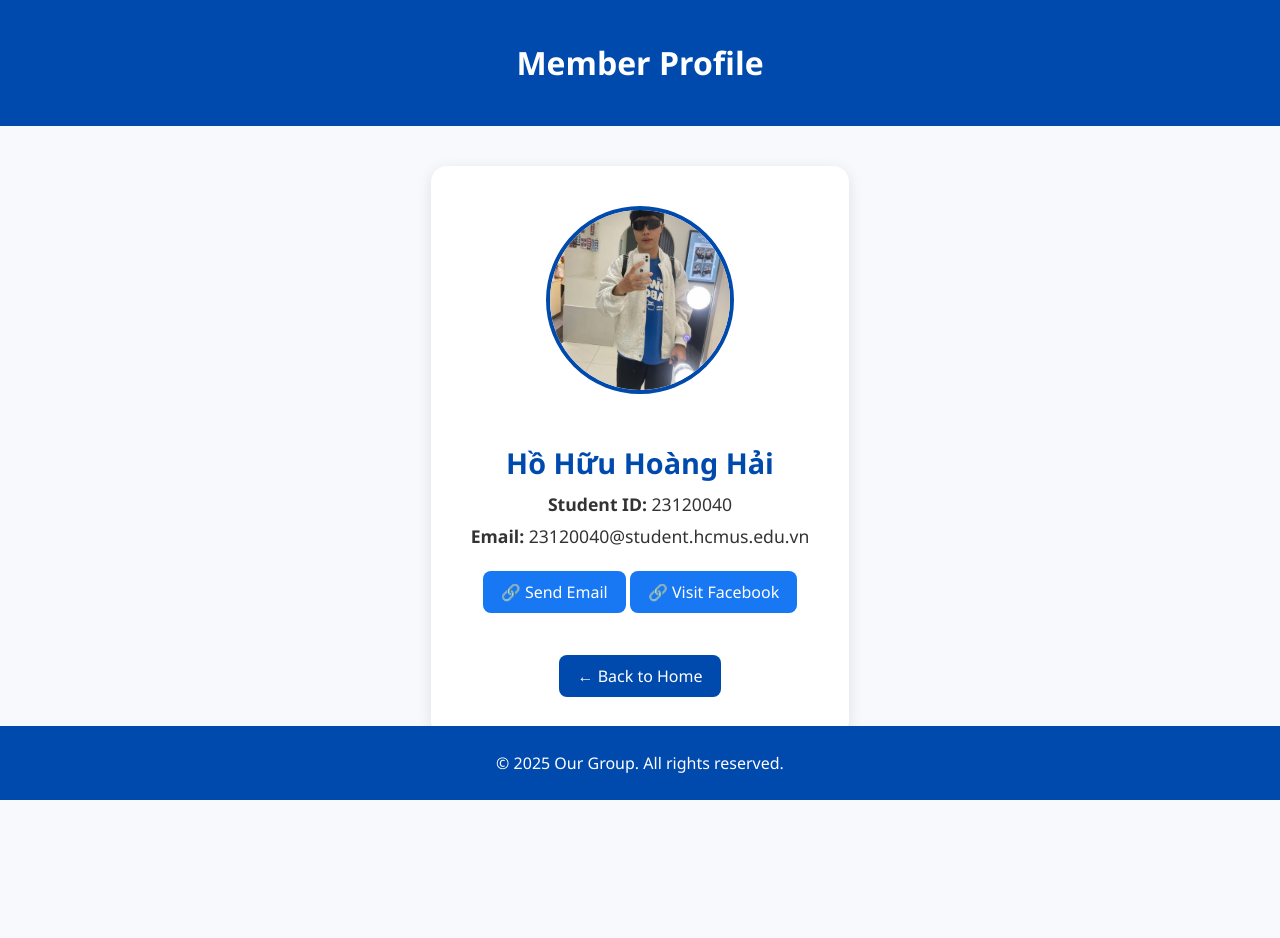
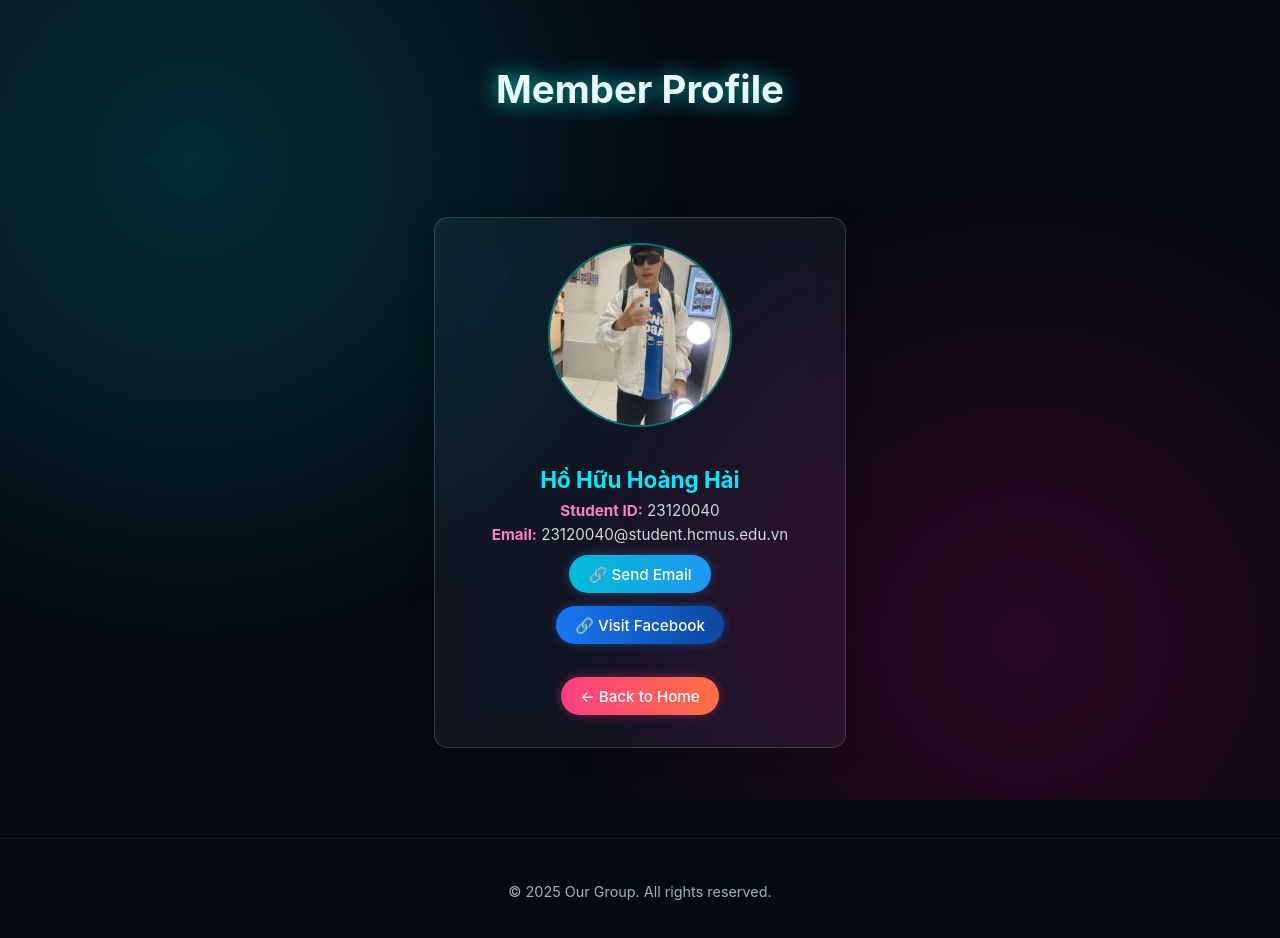
Before and after one commit to TNhanTis/GA02_Group_Web, a plain HTML site: page Members/23120040/23120040.html in a window 1280 px wide. Before the commit the page ends 800 px from the top, so only its background shows below. Drawn offline with Linux system fonts and the light colour scheme.

Commit message:
Add files via upload

```diff
--- a/css/default.css
+++ b/css/default.css
@@ -1,183 +1,382 @@
+/* =====================================================
+✨ ĐẲNG CẤP WEBSITE - CSS HOÀN CHỈNH
+Aurora + Glassmorphism + Responsive + Overlay click
+===================================================== */
+/* -------------------- 0. Biến màu & font -------------------- */
+
+:root {
+  --bg-dark: #060a12;
+  --glow-cyan: #00eaff;
+  --glow-magenta: #ff007f;
+  --primary-text: #eaf8ff;
+  --card-bg-opacity: rgba(255, 255, 255, 0.08);
+  --card-border: rgba(255, 255, 255, 0.15);
+  --font-primary: "Inter", "Poppins", sans-serif;
+}
+/* -------------------- 1. Body & Aurora -------------------- */
+
 body {
-    font-family: "Segoe UI", sans-serif;
-    background-color: #f7f9fc;
+  font-family: var(--font-primary);
+  color: var(--primary-text);
+  background-color: var(--bg-dark);
   margin: 0;
-    color: #333;
+  padding: 0;
+  min-height: 100vh;
+  overflow-x: hidden;
+  position: relative;
+}
+body::before {
+  content: "";
+  position: fixed;
+  inset: 0;
+  background: radial-gradient(
+      circle at 15% 20%,
+      rgba(0, 255, 255, 0.15),
+      transparent 40%
+    ),
+    radial-gradient(circle at 80% 80%, rgba(255, 0, 128, 0.15), transparent 40%);
+  animation: auroraMove 12s infinite alternate ease-in-out;
+  z-index: -1;
+}
+@keyframes auroraMove {
+  from {
+    background-position: 10% 10%, 90% 90%;
+  }
+  to {
+    background-position: 20% 30%, 80% 70%;
+  }
+}
+/* -------------------- 2. Header & Footer -------------------- */
+
+/* Ánh xạ thẻ <header> thành .page-header */
+header {
+  text-align: center;
+  padding: 40px 20px 20px;
+}
+header h1 {
+  font-size: 2.4em;
+  color: var(--primary-text);
+  text-shadow: 0 0 15px rgba(0, 255, 255, 0.6), 0 0 35px rgba(0, 255, 255, 0.3);
+  animation: glowPulse 3.5s ease-in-out infinite alternate;
+}
+/* Ánh xạ thẻ <p> trong header */
+header p {
+  font-size: 1em;
+  opacity: 0.8;
+}
+@keyframes glowPulse {
+  from {
+    text-shadow: 0 0 10px rgba(0, 255, 255, 0.5);
+  }
+  to {
+    text-shadow: 0 0 30px rgba(0, 255, 255, 0.9);
+  }
+}
+/* Ánh xạ thẻ <footer> thành .page-footer */
+footer {
+  text-align: center;
+  padding: 30px 0;
+  font-size: 0.9em;
+  opacity: 0.7;
+  border-top: 1px solid rgba(255, 255, 255, 0.1);
+  margin-top: 50px;
+}
+/* -------------------- 3. Layout & Card -------------------- */
+
+/* Ánh xạ thẻ <main> thành .main-layout */
+main {
+  max-width: 1200px;
+  margin: 20px auto;
+  padding: 0 30px;
+  display: flex;
+  flex-wrap: wrap;
+  gap: 30px;
+  justify-content: center;
+}
+/* Class .card sẽ được thêm vào các div bao ngoài table và ảnh */
+.card {
+  background: var(--card-bg-opacity);
+  backdrop-filter: blur(20px) saturate(150%);
+  -webkit-backdrop-filter: blur(20px) saturate(150%);
+  padding: 30px;
+  border-radius: 18px;
+  border: 1px solid var(--card-border);
+  box-shadow: 0 4px 30px rgba(0, 0, 0, 0.3);
+  transition: all 0.4s ease;
+}
+.card:hover {
+  transform: translateY(-6px) scale(1.02);
+  box-shadow: 0 0 20px rgba(0, 255, 255, 0.4), 0 0 40px rgba(255, 0, 128, 0.4);
+  /* Chuyển border-image thành border-color để tránh lỗi hiển thị */
+  border-color: var(--glow-cyan);
+}
+.card-title {
+  font-size: 1.6em;
+  margin-top: 0;
+  margin-bottom: 20px;
+  border-bottom: 2px solid var(--glow-magenta);
+  padding-bottom: 10px;
+  text-shadow: 0 0 8px rgba(255, 0, 128, 0.5);
+}
+/* -------------------- 4. Bảng thành viên -------------------- */
+
+/* Ánh xạ thẻ <table> thành .member-table */
+table {
+  width: 100%;
+  border-collapse: collapse;
   text-align: center;
 }
+table th,
+table td {
+  padding: 12px;
+  border-bottom: 1px solid rgba(255, 255, 255, 0.1);
+}
+table th {
+  color: var(--glow-cyan);
+  text-transform: uppercase;
+  font-weight: 600;
+  letter-spacing: 0.8px;
+}
+table tr:hover td {
+  background: rgba(255, 255, 255, 0.05);
+}
+/* -------------------- 5. Ảnh nhóm & overlay -------------------- */
 
-header {
-    background-color: #004aad;
-    color: white;
-    padding: 20px 0;
+.photo-card {
+  flex: 2;
+  min-width: 320px;
+  position: relative;
+  text-align: center;
 }
-
-main {
-    padding: 20px;
-}
-
-.group-photo {
-    margin: 20px auto;
-    display: inline-block;
+.photo-wrapper {
   position: relative;
-}
-
-.group-photo img {
-    max-width: 100%;
-    height: auto;
-    border-radius: 10px;
-    box-shadow: 0 0 10px rgba(0, 0, 0, 0.3);
-    display: block;
-    margin: 0 auto;
-}
-
-table {
-    border-collapse: collapse;
-    width: 80%;
-    max-width: 800px;
-    margin: 30px auto;
-    background-color: white;
-    box-shadow: 0 4px 15px rgba(0, 0, 0, 0.1);
   border-radius: 12px;
   overflow: hidden;
 }
+.group-photo {
+  width: 100%;
+  height: auto;
+  border-radius: 12px;
+  transition: transform 0.4s ease, box-shadow 0.4s ease;
+  box-shadow: 0 0 15px var(--glow-cyan);
+  border: 1px solid rgba(255, 255, 255, 0.05);
+}
+.group-photo:hover {
+  transform: scale(1.03);
+  box-shadow: 0 0 25px var(--glow-cyan), 0 0 50px var(--glow-magenta);
+}
+/* Overlay vùng click */
 
-th,
-td {
-    border: 1px solid #cdd5e0;
-    padding: 15px;
-    text-align: center;
-    font-size: 1.05em;
+.face-link {
+  position: absolute;
+  display: block;
+  z-index: 5;
+  background: rgba(255, 255, 255, 0.01);
+  border-radius: 100%; /* Đảm bảo hình tròn */
+  transition: box-shadow 0.3s ease, transform 0.3s ease, background 0.3s ease;
 }
 
-th {
-    background-color: #004aad;
-    color: white;
-    font-weight: bold;
+.photo-instruction {
+  margin-top: 15px;
+  font-style: italic;
+  opacity: 0.8;
 }
+/* -------------------- 6. Responsive -------------------- */
 
-tr:nth-child(even) {
-    background-color: #f4f6fb;
+@media (max-width: 1024px) {
+  main {
+    flex-direction: column;
+    align-items: center;
+    padding: 0 20px;
   }
-
-tr:hover {
-    background-color: #eaf2ff;
-    transition: background-color 0.3s;
 }
-
-.back-btn {
-    display: inline-block;
-    margin-top: 20px;
-    background: #004aad;
-    color: white;
-    padding: 10px 15px;
-    border-radius: 5px;
-    text-decoration: none;
+@media (max-width: 768px) {
+  .card {
+    padding: 20px;
   }
-
-.back-btn:hover {
-    background-color: #00317d;
+  header h1 {
+    font-size: 1.8em;
   }
-
-footer {
-    background-color: #004aad;
-    color: white;
-    padding: 10px 0;
-    position: fixed;
-    bottom: 0;
-    width: 100%;
 }
-
+@media (max-width: 480px) {
+  .card-title {
+    font-size: 1.3em;
+  }
+  .photo-instruction {
+    font-size: 0.9em;
+  }
+}
+/* Layout cho trang profile */
+/* ===============================
+   PROFILE CARD – Scoped styling only
+   =============================== */
 .profile {
   display: flex;
-    justify-content: center;
+  justify-content: c enter;
   align-items: center;
   padding: 40px 0;
 }
 
-.card {
-    background-color: white;
-    border-radius: 16px;
-    padding: 40px;
-    box-shadow: 0 4px 15px rgba(0, 0, 0, 0.1);
-    max-width: 500px;
+/* Card chứa thông tin */
+.profile .card {
+  background: rgba(255, 255, 255, 0.05);
+  border: 1px solid rgba(255, 255, 255, 0.15);
+  border-radius: 14px;
+  padding: 25px 35px;
   text-align: center;
-    animation: fadeIn 0.6s ease;
+  color: #eaf8ff;
+  width: 340px;
+  box-shadow: 0 4px 25px rgba(0, 0, 0, 0.25);
+  transition: transform 0.3s ease, box-shadow 0.3s ease;
 }
 
-.avatar {
+.profile .card:hover {
+  transform: translateY(-4px);
+  box-shadow: 0 0 20px rgba(0, 255, 255, 0.4);
+}
+
+/* Ảnh đại diện */
+.profile .avatar {
   width: 180px;
   height: 180px;
   border-radius: 50%;
   object-fit: cover;
-    margin-bottom: 20px;
-    border: 4px solid #004aad;
+  border: 2px solid rgba(0, 255, 255, 0.4);
+  margin-bottom: 1rem;
 }
 
-.card h2 {
-    font-size: 1.8em;
-    color: #004aad;
-    margin-bottom: 10px;
+/* Tên */
+.profile h2 {
+  font-size: 1.4rem;
+  color: #00eaff;
+  margin-bottom: 0.5rem;
 }
 
-.card p {
-    font-size: 1.1em;
-    color: #333;
-    margin: 8px 0;
+/* Thông tin */
+.profile p {
+  margin: 0.3rem 0;
+  font-size: 0.95rem;
+  color: #cfd8dc;
 }
 
-.send-mail {
-    display: inline-block;
-    margin-top: 15px;
-    padding: 10px 18px;
-    background-color: #1877f2;
-    color: white;
-    text-decoration: none;
-    border-radius: 8px;
-    transition: background-color 0.3s;
+.profile strong {
+  color: #ff80bf;
 }
 
-.send-mail:hover {
-    background-color: #145dbf;
+/* Link hành động */
+.profile a {
+  display: inline-block;
+  margin-top: 0.6rem;
+  text-decoration: none;
+  color: #00eaff;
+  font-weight: 500;
+  transition: color 0.3s ease, transform 0.2s ease;
 }
 
-.fb-link {
-    display: inline-block;
-    margin-top: 15px;
-    padding: 10px 18px;
-    background-color: #1877f2;
-    color: white;
-    text-decoration: none;
-    border-radius: 8px;
-    transition: background-color 0.3s;
+.profile a:hover {
+  color: #ff80bf;
+  transform: scale(1.05);
 }
 
-.fb-link:hover {
-    background-color: #145dbf;
+/* Nút Back */
+.profile .back-btn {
+  display: inline-block;
+  margin-top: 1.4rem;
+  font-size: 0.95rem;
+  color: #90a4ae;
 }
 
-.back-btn {
-    display: inline-block;
-    padding: 10px 18px;
-    background-color: #004aad;
-    color: white;
-    text-decoration: none;
-    border-radius: 8px;
-    transition: background-color 0.3s;
+.profile .back-btn:hover {
+  color: #fff;
+}
+.profile .profile-info {
+  margin-top: 2rem;
+  background: rgba(255, 255, 255, 0.05);
+  border-radius: 12px;
+  padding: 1.5rem 2rem;
+  backdrop-filter: blur(10px);
+  border: 1px solid rgba(255, 255, 255, 0.1);
 }
 
-.back-btn:hover {
-    background-color: #00307a;
+.profile .profile-info h3 {
+  color: var(--glow-cyan);
+  margin-bottom: 0.6rem;
+  text-shadow: 0 0 8px rgba(0, 255, 255, 0.4);
 }
 
-@keyframes fadeIn {
-    from {
-        opacity: 0;
-        transform: translateY(10px);
+.profile .profile-info p {
+  line-height: 1.7;
+  margin-bottom: 1.2rem;
+  opacity: 0.85;
 }
 
-    to {
-        opacity: 1;
-        transform: translateY(0);
+.profile .skills-list {
+  list-style: none;
+  padding: 0;
+  margin: 0;
 }
+
+.profile .skills-list li {
+  margin-bottom: 0.5rem;
+  padding-left: 1rem;
+  position: relative;
 }
+
+.profile .skills-list li::before {
+  content: "•";
+  position: absolute;
+  left: 0;
+  color: var(--glow-magenta);
+}
+/* ===== NÚT TRONG PROFILE (KHÔNG ẢNH HƯỞNG NƠI KHÁC) ===== */
+.profile .send-mail,
+.profile .fb-link,
+.profile .back-btn {
+  display: inline-flex;
+  align-items: center;
+  justify-content: center;
+  gap: 6px; /* khoảng cách icon và text */
+  padding: 0.6rem 1.2rem;
+  margin: 0.4rem;
+  border-radius: 25px;
+  font-weight: 500;
+  font-size: 0.95rem;
+  color: #fff;
+  text-decoration: none;
+  border: none;
+  cursor: pointer;
+  transition: all 0.25s ease;
+  box-shadow: 0 0 8px rgba(0, 255, 255, 0.25);
+  backdrop-filter: blur(5px);
+}
+
+/* GLOW & HOVER EFFECT */
+.profile .send-mail:hover,
+.profile .fb-link:hover,
+.profile .back-btn:hover {
+  transform: translateY(-3px);
+  filter: brightness(1.25);
+  box-shadow: 0 0 16px rgba(255, 0, 128, 0.6);
+}
+
+.profile .send-mail:active,
+.profile .fb-link:active,
+.profile .back-btn:active {
+  transform: scale(0.97);
+}
+
+/* MÀU NỀN RIÊNG CHO TỪNG LOẠI NÚT */
+.profile .send-mail {
+  background: linear-gradient(90deg, #00bcd4, #2196f3);
+  box-shadow: 0 0 10px rgba(33, 150, 243, 0.4);
+}
+
+.profile .fb-link {
+  background: linear-gradient(90deg, #1877f2, #0d47a1);
+  box-shadow: 0 0 10px rgba(24, 119, 242, 0.4);
+}
+
+.profile .back-btn {
+  background: linear-gradient(90deg, #ff4081, #ff7043);
+  box-shadow: 0 0 10px rgba(255, 64, 129, 0.4);
+}
```
Lines whose indentation alone changed are shown as unchanged.
